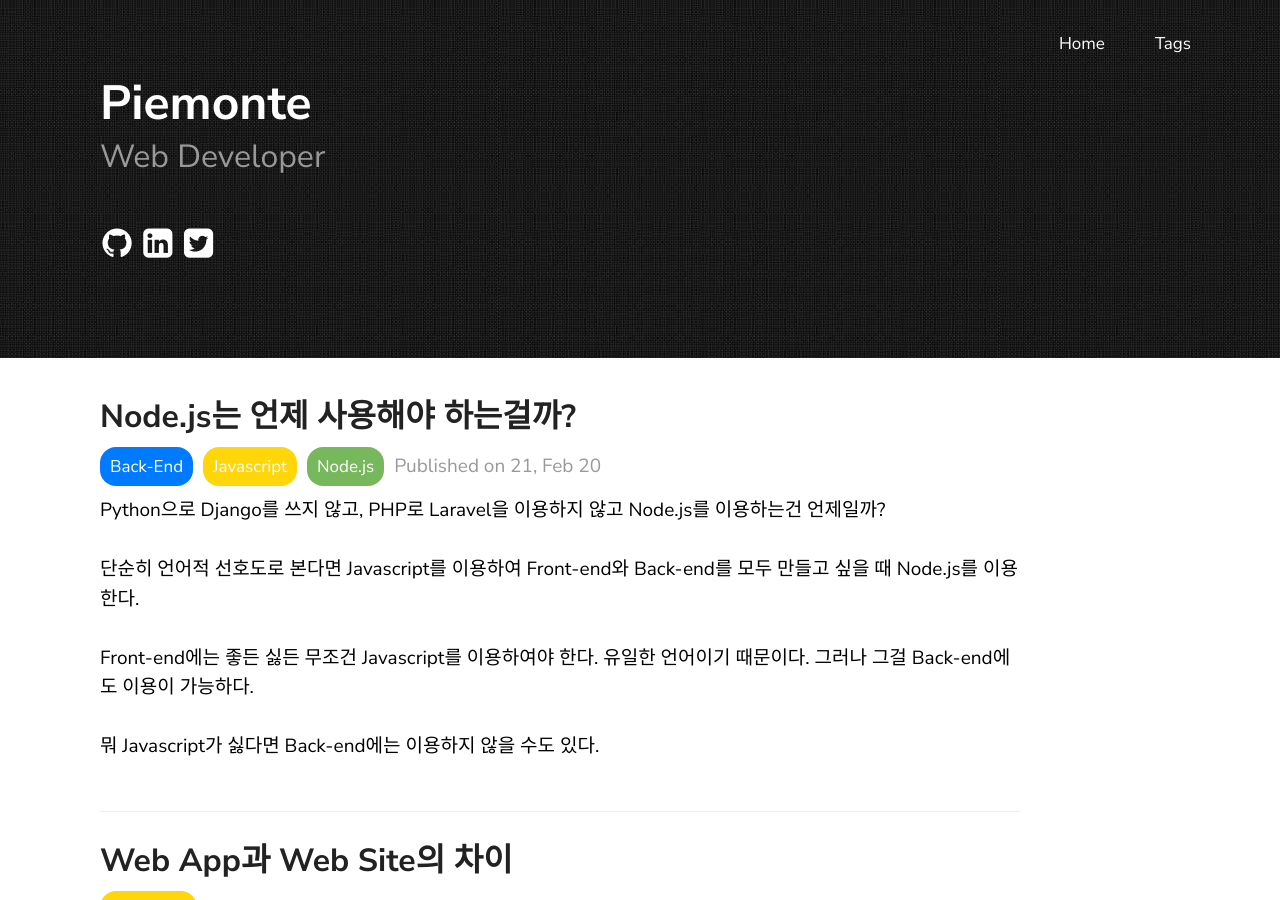
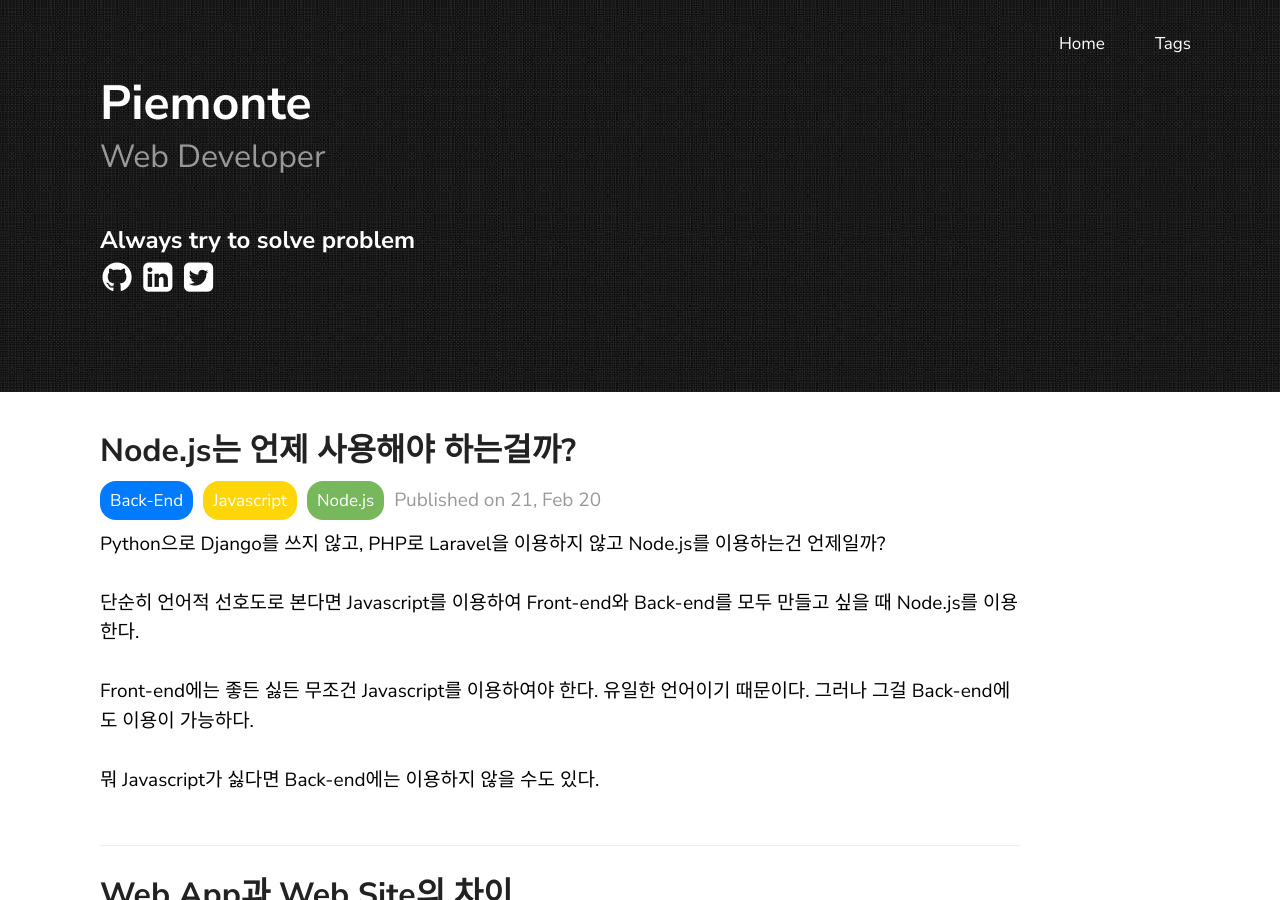
Before and after one commit to piemonte93/piemonte93.github.io, a Jekyll site: the page built from index.md, in a window 1280 px wide and 900 px high. Built offline with Jekyll 4.4.1, drawn with Linux system fonts in a browser that asks for light colours.

Commit message:
add texture: description

```diff
--- a/_config.yml
+++ b/_config.yml
@@ -16,6 +16,7 @@ sass:
 texture:
   title: Piemonte
   tagline: Web Developer
+  description: Always try to solve problem
   date_format: "%y, %b %-d"
   style: black
   showNav: true
```
